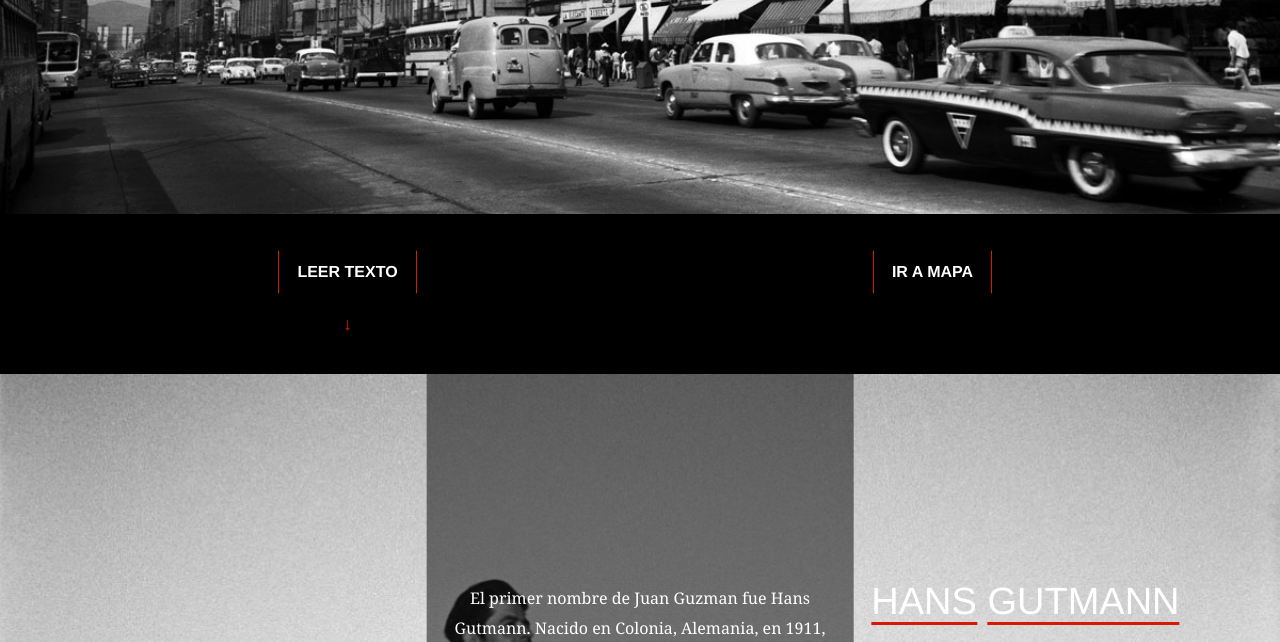
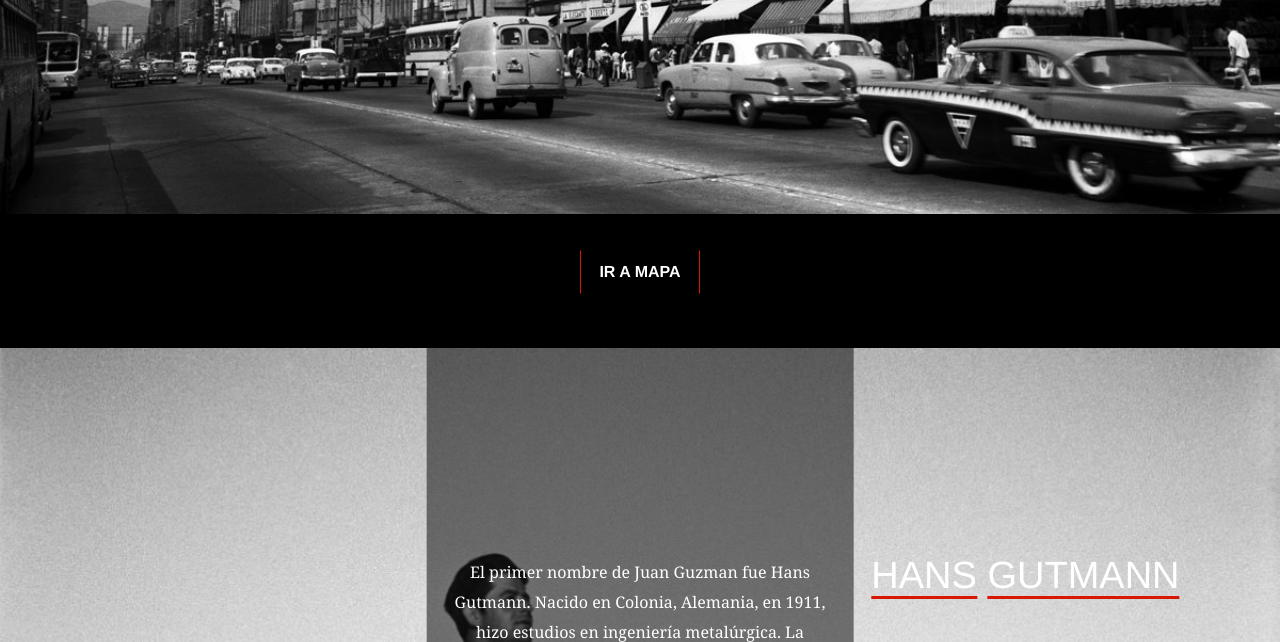
Before and after one commit to pcuervo/juan-guzman, a WordPress theme: template themes/juan-guzman/index.php in a window 1280 px wide. Shown: the part 586-1228 px from the top of the page. Run offline with PHP 8.4 and a stand-in for WordPress, Linux system fonts and the light colour scheme; the site name, menu and one post (Sample post) are stand-ins, and other content is empty; some libraries are stand-ins or nearby versions.

Commit message:
quitar animacion logo y dejar solo boton de ir a mapa

```diff
--- a/themes/juan-guzman/inc/functions-js-footer.php
+++ b/themes/juan-guzman/inc/functions-js-footer.php
@@ -17,11 +17,11 @@ function footer_scripts(){
 					#HOME
 				\*------------------------------------*/
 
-				toggleElementOnSscroll( $('header'), '.hero__text');
+				//toggleElementOnSscroll( $('header'), '.hero__text');
 				toggleElementOnSscroll( $('.image-bg--hero'), '.btn--map--float');
 
 				$(window).scroll(function(){
-					toggleElementOnSscroll( $('header'), '.hero__text');
+					//toggleElementOnSscroll( $('header'), '.hero__text');
 					toggleElementOnSscroll( $('.image-bg--hero'), '.btn--map--float');
 				});
 
--- a/themes/juan-guzman/index.php
+++ b/themes/juan-guzman/index.php
@@ -1,6 +1,6 @@
 <?php get_header(); ?>
 
-	<a class="[ btn--map--float js-btn--map--float ][ btn btn-primary btn-sm ][ uppercase ][ fixed top-50 ][ z-index-10 ]" href="">
+	<a class="[ btn--map--float js-btn--map--float ][ btn btn-primary btn-sm ][ uppercase ][ fixed top-50 ][ z-index-10 ]" href="/foto-jg">
 		Mapa
 	</a>
 
@@ -20,19 +20,19 @@
 	<section class="[ bg-dark ]">
 		<div class="[ container ]">
 			<div class="[ row ][ text-center ][ padding-top-bottom--large ]">
-				<div class="[ col-xs-6 ][ margin-bottom ]">
+<!-- 				<div class="[ col-xs-6 ][ margin-bottom ]">
 					<a href="#" class="[ btn btn-bordered btn-sm ]">
 						Leer texto
 					</a>
-				</div>
-				<div class="[ col-xs-6 ][ margin-bottom ]">
+				</div> -->
+				<div class="[ col-xs-12 ][ margin-bottom ][ text-center ]">
 					<a href="<?php echo site_url('foto-jg'); ?>" class="[ btn btn-bordered btn-sm ]">
 						Ir a mapa
 					</a>
 				</div>
-				<div class="[ col-xs-6 ]">
+<!-- 				<div class="[ col-xs-6 ]">
 					<span class="[ color-brand-primary text-center ]">&#8595;</span>
-				</div>
+				</div> -->
 			</div>
 		</div>
 	</section>
```
